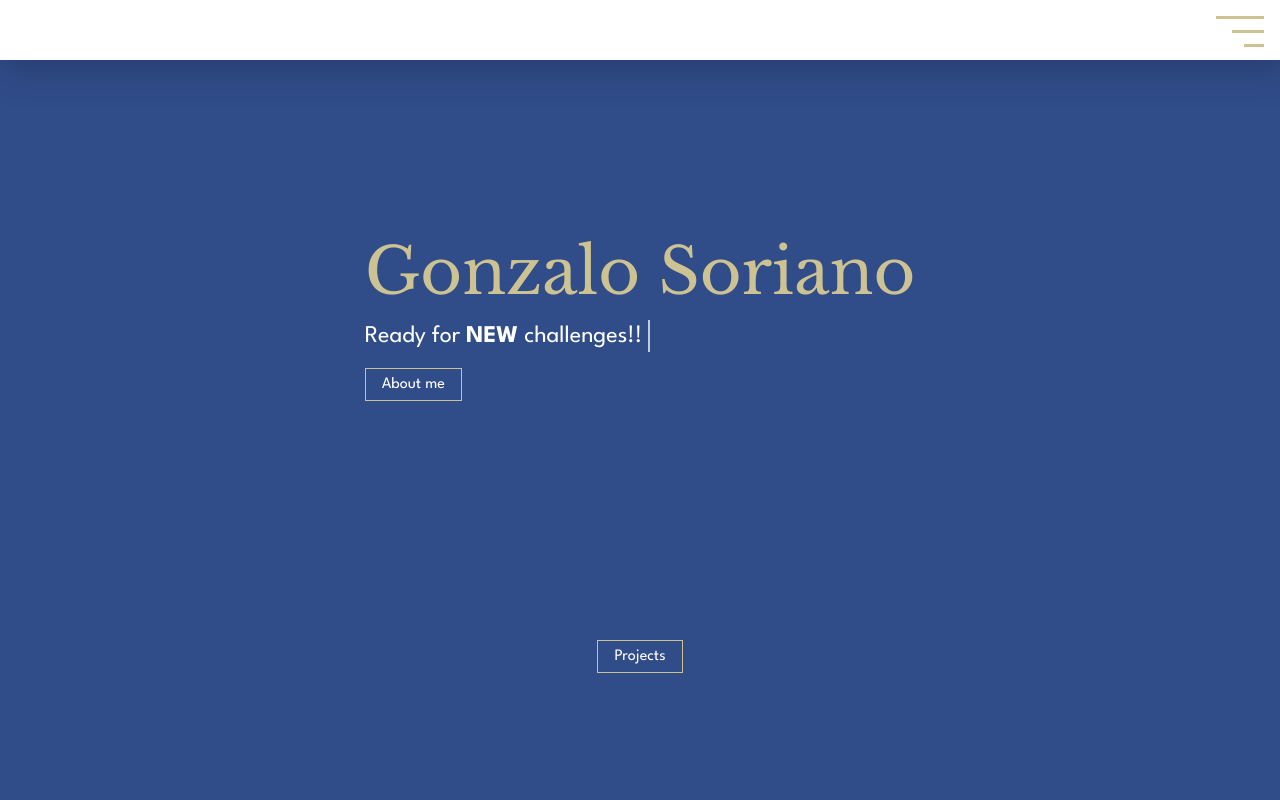
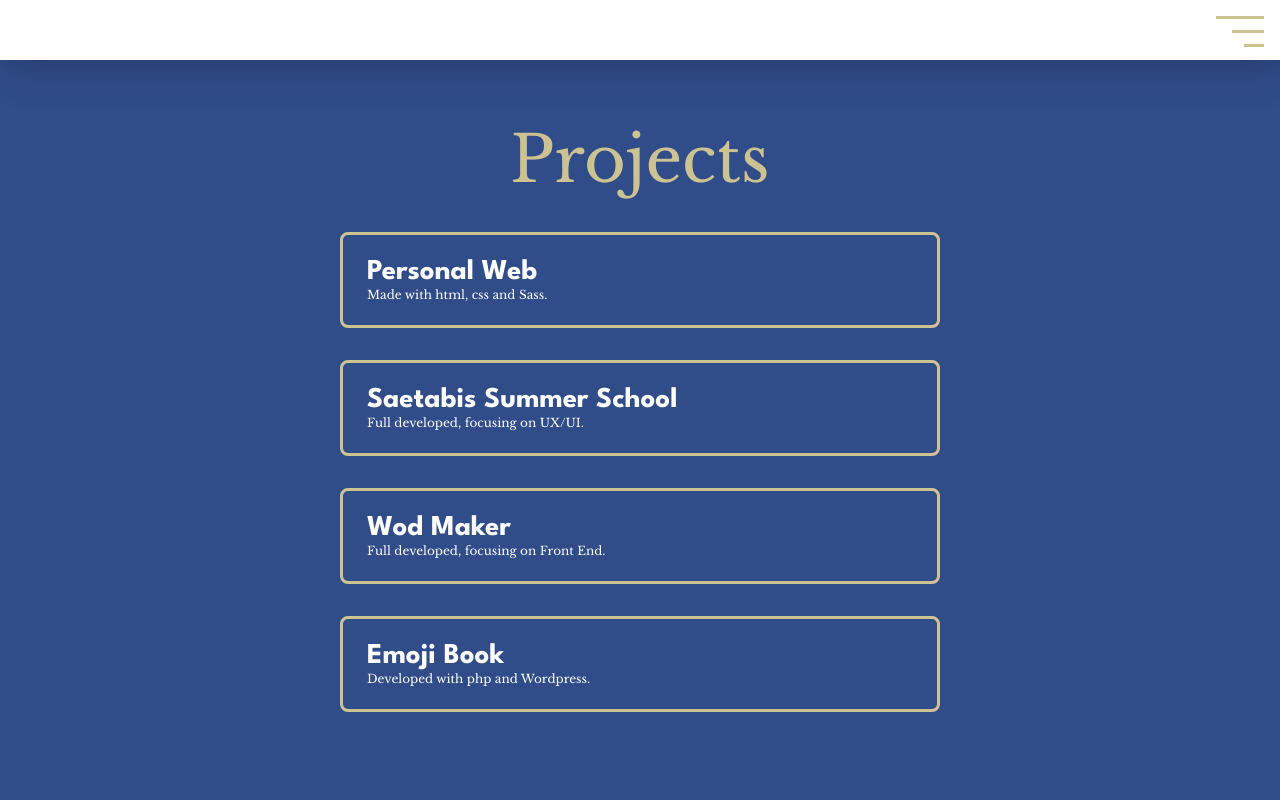
Before and after one commit to ggonzaloo10/project-3, a React (Create React App) app: page /projects in a window 1280 px wide. Before the commit this address led to /. Shown: the top 800 px of the page. Built offline with nearby package versions, Linux system fonts and the light colour scheme.

Commit message:
projects page finished

```diff
--- a/src/App.js
+++ b/src/App.js
@@ -5,6 +5,7 @@ import Header from './components/header/header';
 import { ProjectDetails } from './components/project/projects-components/ProjectDetails';
 import AboutMe from './components/section-aboutme/AboutMe';
 import Home from './pages/Home';
+import ProjectsPage from './pages/ProjectsPage';
 
 function App() {
   return <div className="App">
@@ -14,6 +15,7 @@ function App() {
        {/* <Route path="/" element={<GridProjects/>}></Route> */}
       <Route path="/projects/:id" element={<ProjectDetails/>}></Route>
       <Route path="/about-me" element={<AboutMe/>}></Route>
+      <Route path="/projects" element={<ProjectsPage/>}></Route>
       <Route path='*' element={<Navigate replace to="/" />} />
       </Routes>
       <Footer />
--- a/src/components/GridProjects/style-gridProjects.css
+++ b/src/components/GridProjects/style-gridProjects.css
@@ -1,6 +1,7 @@
 .link-card {
     display: contents;
-    color: var(--blue-main);
+    color: var(--white);
+    transition: all 0.2s ease;
 }
 
 .grid-projects {
@@ -19,23 +20,39 @@
     align-items: center;
     flex-direction: column;
     width: 100%;
+    margin: calc(var(--unit) * 3) 0;
+    padding: 0 var(--space);
 
 }
 
 .projects-card {
-    background-color: var(--white);
+    background-color: var(--blue-main);
+    color: var(--white);
     display: flex;
     flex-direction: column;
     justify-content: center;
     align-items: flex-start;
     padding: 24px;
     margin: var(--space) 0;
+    border: 3px solid var(--ocher);
     border-radius: var(--unit);
-    width: 80%;
-    max-width: 1000px;
+    width: 100%;
+    max-width: 600px;
     cursor: pointer;
+    transition: all 0.2s ease;
 
 
+}
+
+.projects-card:hover{
+    background-color: var(--white);
+    color: var(--blue-main);
+    border: 3px solid var(--white);
+    filter: drop-shadow(4px 4px 20px rgba(0, 0, 0, 0.25));
+}
+
+.projects-card:hover .link-card{
+    color: var(--blue-main);
 }
 
 .card-title{
@@ -46,7 +63,7 @@
     font-size: clamp(1.5rem, 8vw - 1.6rem, 1.8rem);
     line-height: 26px;
 
-    color: var(--blue-main);
+    /* color: var(--blue-main); */
 }
 
 .card-title p{
@@ -55,5 +72,6 @@
     font-weight: 400;
     font-size: 12px;
     line-height: 12px;
-    color: var(--blue-main);
+    margin-top: 4px;
+    /* color: var(--blue-main); */
 }
--- a/src/components/section-aboutme/AboutMe.module.css
+++ b/src/components/section-aboutme/AboutMe.module.css
@@ -2,12 +2,12 @@ section {
     display: flex;
     flex-direction: column;
     align-items: center;
-    margin-top: 60px;
+    /* margin-top: 60px; */
 }
 
 
 
-.aboutMe_h1 {
+.aboutMe_h1{
     font-family: var(--font-baskerville);
     font-style: normal;
     font-weight: 400;
--- a/src/pages/Home.jsx
+++ b/src/pages/Home.jsx
@@ -14,7 +14,7 @@ export default function Home() {
 
 
 
-        <button style={{alignSelf: `center`}} className='button'>Projects</button>
+        <Link to={"/projects"} style={{alignSelf: `center`}}> <button  className='button'>Projects</button></Link>
 
 
 
--- /dev/null
+++ b/src/pages/ProjectsPage.jsx
@@ -0,0 +1,20 @@
+import GridProjects from "../components/GridProjects/GridProjects";
+import styles from "../components/section-aboutme/AboutMe.module.css";
+
+
+export default function ProjectsPage() {
+
+    return <>
+        <div >
+            <h1 style={{marginTop: `128px`}} className={styles.aboutMe_h1}>Projects</h1>
+
+        </div>
+
+
+        <GridProjects />
+
+
+
+
+    </>
+}
--- /dev/null
+++ b/src/pages/ProjectsPage.module.css
@@ -0,0 +1,3 @@
+.title{
+height: 80vh;
+}
```
Also changed, not shown: src/components/GridProjects/projects.json (deleted, +0 -32 lines).
